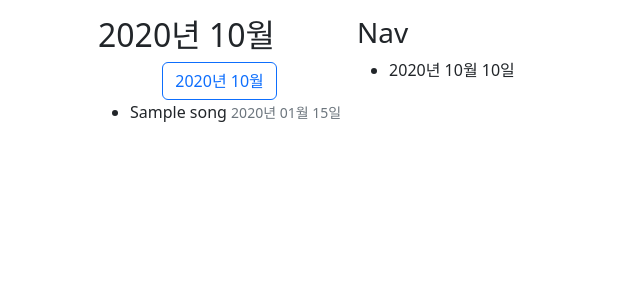
After one commit to jong-seoung/course-django-complete-guide-v3, a Django app: template hottrack/templates/hottrack/song_archive_month.html in a window 1280 px wide. The commit adds this page. Shown: the top 300 px of the page, without its empty margins (0-640 px from the left). Run offline with Django 4.2, Linux system fonts and the light colour scheme; tables that the repository leaves empty hold one stand-in row (values such as "Sample post"); the template is opened without the code that fills it: values that come from a table or form of the project are taken from there, most other values are stand-ins (such as "Sample title", 1, 10 or a date in 2020); some libraries are stand-ins or nearby versions.

Commit message:
[장고 기본 CBV API (Generic date views)] SongMonthArchiveView 구현

```diff
--- /dev/null
+++ b/hottrack/templates/hottrack/song_archive_month.html
@@ -0,0 +1,49 @@
+{# hottrack/song_archive_month.html #}
+
+{% extends "hottrack/base.html" %}
+
+{% block content %}
+
+<div class="p-3 d-flex gap-3">
+    <div>
+        <h2>{{ month|date:"Y년 m월" }}</h2>
+
+        <div class="text-center">
+            <div class="btn-group">
+                {% if previous_month %}
+                    <a href="{% url 'song_archive_month' previous_month.year previous_month.month %}"
+                       class="btn btn-outline-primary">
+                        {{ previous_month|date:"Y년 m월" }}
+                    </a>
+                {% endif %}
+                {% if next_month %}
+                    <a href="{% url 'song_archive_month' next_month.year next_month.month %}"
+                       class="btn btn-outline-primary">
+                        {{ next_month|date:"Y년 m월" }}
+                    </a>
+                {% endif %}
+            </div>
+        </div>
+
+        <ul>
+            {% for song in song_list %}
+                <li>
+                    {{ song.name|truncatechars:20 }}
+                    <small class="text-secondary fw-light">{{ song.release_date|date:"Y년 m월 d일" }}</small>
+                </li>
+            {% endfor %}
+        </ul>
+    </div>
+    <div>
+        <h3>Nav</h3>
+        <ul>
+            {% for date in date_list %}
+                <li>
+                    {{ date|date:"Y년 m월 d일" }}
+                </li>
+            {% endfor %}
+        </ul>
+    </div>
+</div>
+
+{% endblock %}
--- a/hottrack/templates/hottrack/song_archive_year.html
+++ b/hottrack/templates/hottrack/song_archive_year.html
@@ -39,13 +39,11 @@
             <ul>
                 {% for date in date_list %}
                     <li>{{ date|date:"Y년 m월" }}</li>
-                    {% comment %}
                     <li>
                         <a href="{% url 'song_archive_month' date.year date.month %}">
                             {{ date|date:"Y년 m월" }}
                         </a>
                     </li>
-                    {% endcomment %}
                 {% endfor %}
             </ul>
         </div>
--- a/hottrack/urls.py
+++ b/hottrack/urls.py
@@ -10,4 +10,9 @@ urlpatterns = [
         view=views.SongYearArchiveView.as_view(),
         name="song_archive_year",
     ),
+    path(
+        route="archives/<int:year>/<int:month>/",
+        view=views.SongMonthArchiveView.as_view(),
+        name="song_archive_month",
+    ),
 ]
```
Also changed, not shown: hottrack/views.py (+8 -1 lines).
